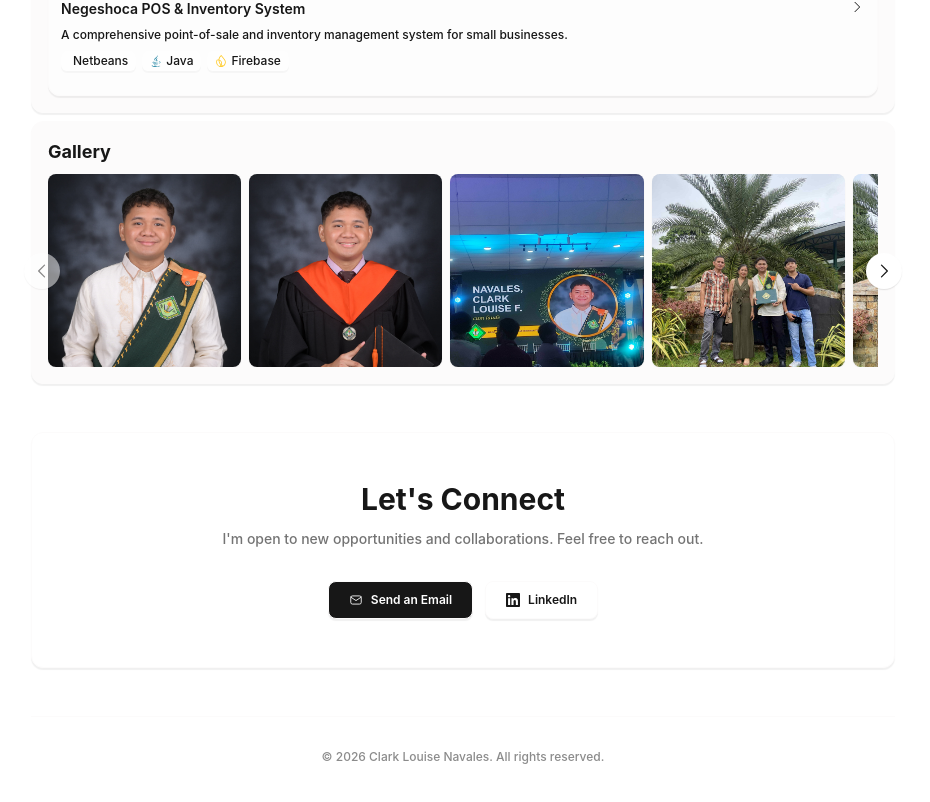
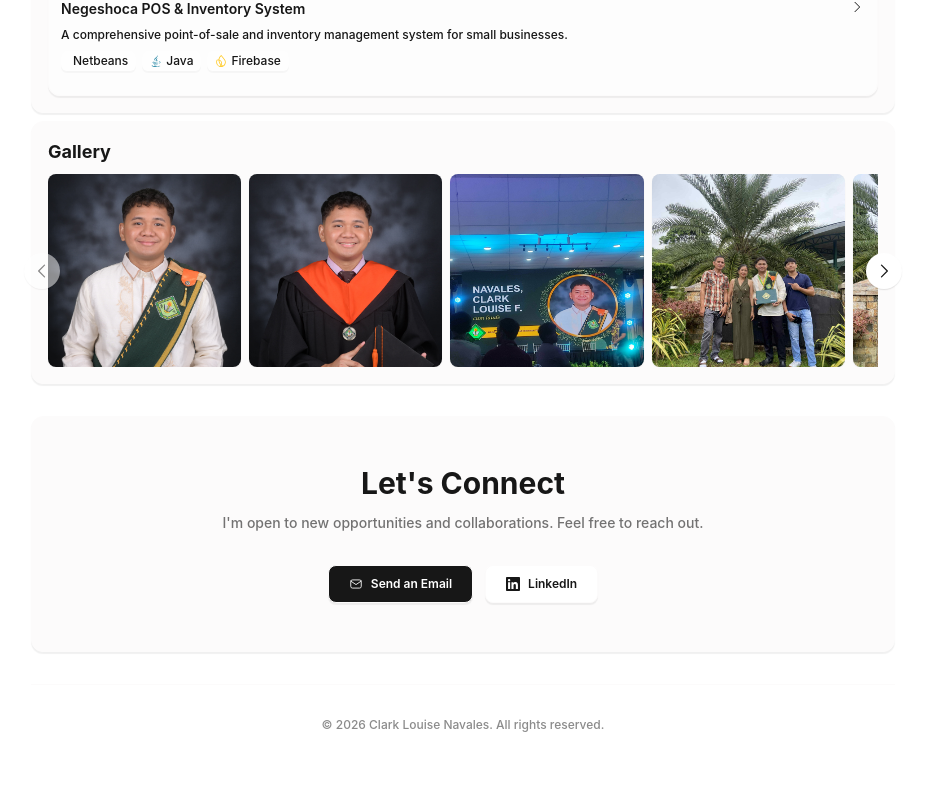
Before and after one commit to cln-clark/my-portfolio, a Next.js app: page / in a window 1280 px wide. Shown: the part 1118-1920 px from the top of the page, without its empty margins (177-1107 px from the left). Built offline with nearby package versions, Linux system fonts and the light colour scheme.

Commit message:
refactor(ui): improve background color of “Let’s Connect” card

```diff
--- a/app/page.tsx
+++ b/app/page.tsx
@@ -549,8 +549,8 @@
           </section>
 
           <section id="lets-connect"
-                  className="bento-card max-w-4xl mx-auto px-8 py-12 my-12 text-center relative overflow-hidden
-                             bg-[var(--background)] group animate-fade-in" /* Let's Connect Section */>
+                  className="bento-card max-w-4xl mx-auto px-8 py-12 my-8 text-center relative overflow-hidden
+                             group animate-fade-in" /* Let's Connect Section */>
 
                   <div className="relative">
                     <h2 className="text-2xl md:text-3xl font-bold mb-3">Let's Connect</h2>
```
